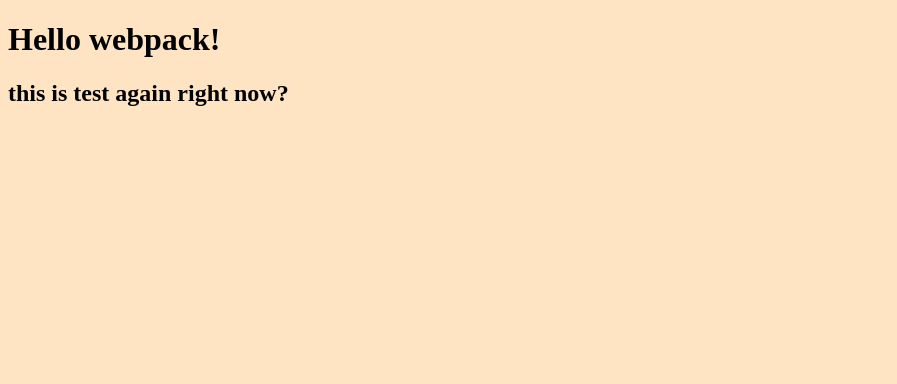
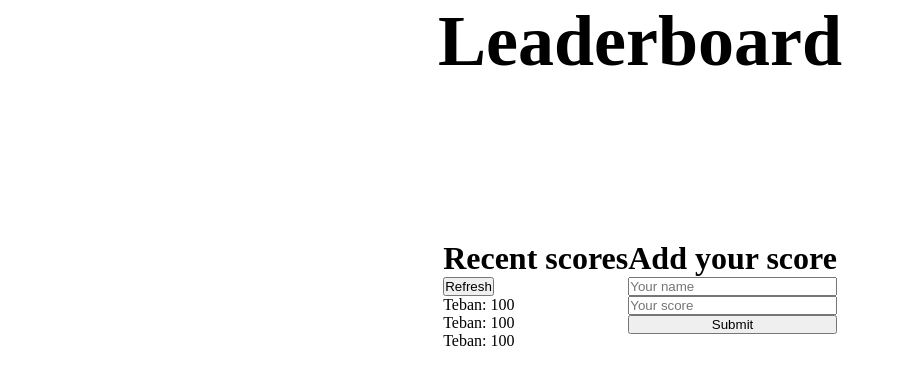
Before and after one commit to Estete9/leaderboard, a website built with webpack: page src/index.html in a window 1280 px wide. Shown: the whole page, without its empty margins (0-897 px from the left). Built offline with nearby package versions, Linux system fonts and the light colour scheme.

Commit message:
Add basic page layout and elements

```diff
--- a/package.json
+++ b/package.json
@@ -12,6 +12,7 @@
   "author": "",
   "license": "ISC",
   "devDependencies": {
+    "@babel/plugin-transform-modules-commonjs": "^7.22.11",
     "babel-eslint": "^10.1.0",
     "css-loader": "^6.8.1",
     "eslint": "^7.32.0",
--- a/src/index.html
+++ b/src/index.html
@@ -3,10 +3,34 @@
   <head>
     <meta charset="UTF-8" />
     <meta name="viewport" content="width=device-width, initial-scale=1.0" />
-    <title>Wbpack Exercise</title>
+    <title>Leaderboard - share your score</title>
   </head>
+  <header></header>
   <body>
-    <h1>Hello webpack!</h1>
-    <h2>this is test again right now?</h2>
+    <section id="title">
+      <h1>Leaderboard</h1>
+    </section>
+    <article id="leaderboard-content">
+      <section id="all-scores-section">
+        <div id="all-scores-header">
+          <h3>Recent scores</h3>
+          <button>Refresh</button>
+          <div id="all-scores-container">
+            <div class="score-item">Teban: 100</div>
+            <div class="score-item">Teban: 100</div>
+            <div class="score-item">Teban: 100</div>
+          </div>
+        </div>
+      </section>
+      <section id="score-input-section">
+        <h3>Add your score</h3>
+        <form id="score-submit-form" action="https://formspree.io/f/xzblbkpe" method="post">
+          <input type="text" placeholder="Your name" required />
+          <input type="text" placeholder="Your score" required />
+          <button type="submit">Submit</button>
+        </form>
+      </section>
+    </article>
   </body>
+  <footer></footer>
 </html>
--- /dev/null
+++ b/src/style.scss
@@ -0,0 +1,34 @@
+* {
+  margin: 0;
+  padding: 0;
+  list-style: none;
+}
+
+body {
+  display: flex;
+  flex-direction: column;
+  width: 100%;
+  height: 100vh;
+  align-items: center;
+
+  > #title {
+    font-size: 3rem;
+    height: 30%;
+  }
+
+  > #leaderboard-content {
+    display: flex;
+    height: 70%;
+    width: 100%;
+    justify-content: center;
+
+    h3 {
+      font-size: 2rem;
+    }
+
+    #score-submit-form {
+      display: flex;
+      flex-direction: column;
+    }
+  }
+}
```
Also changed, not shown: src/style.css, 2 other files.
